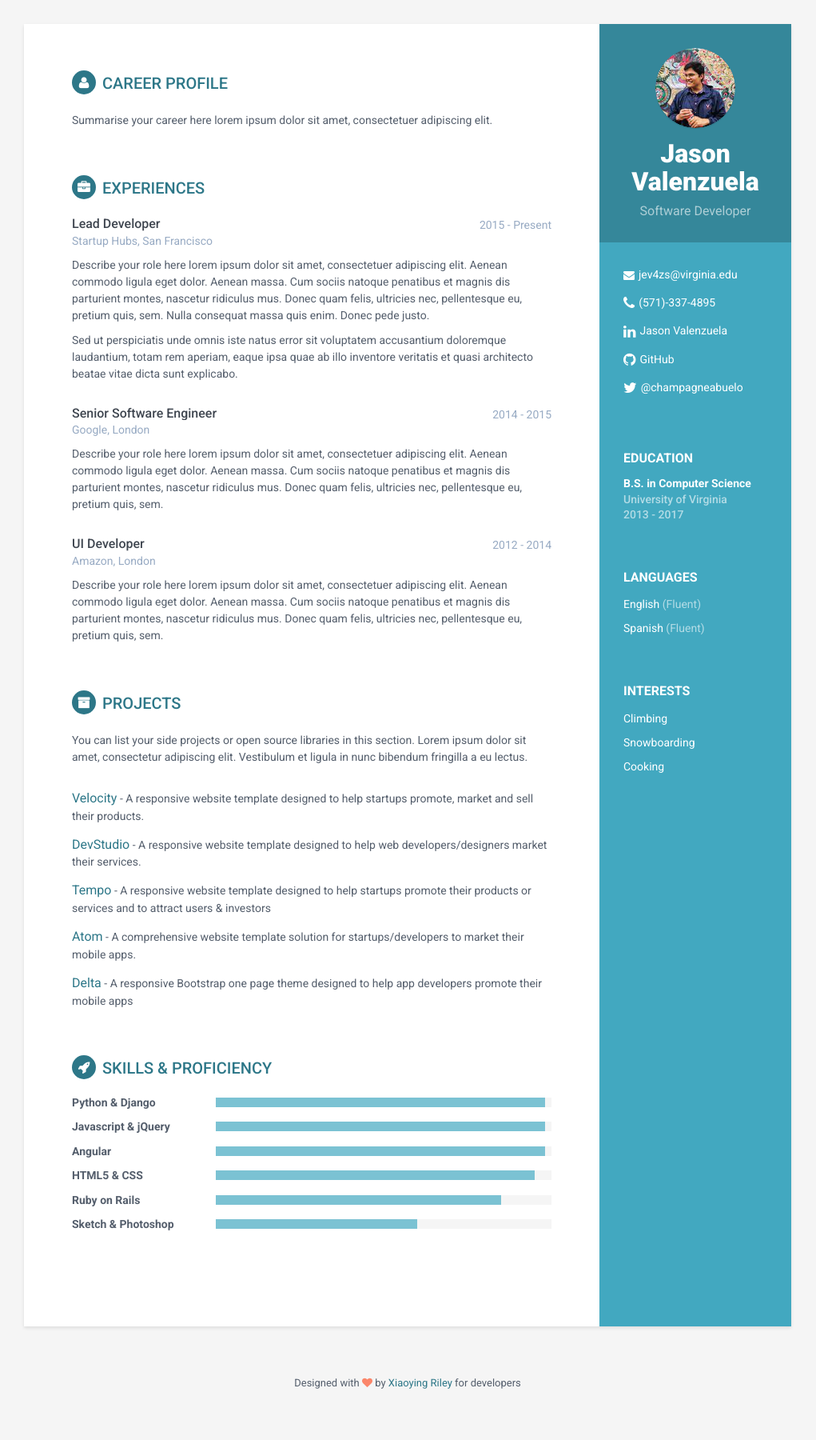
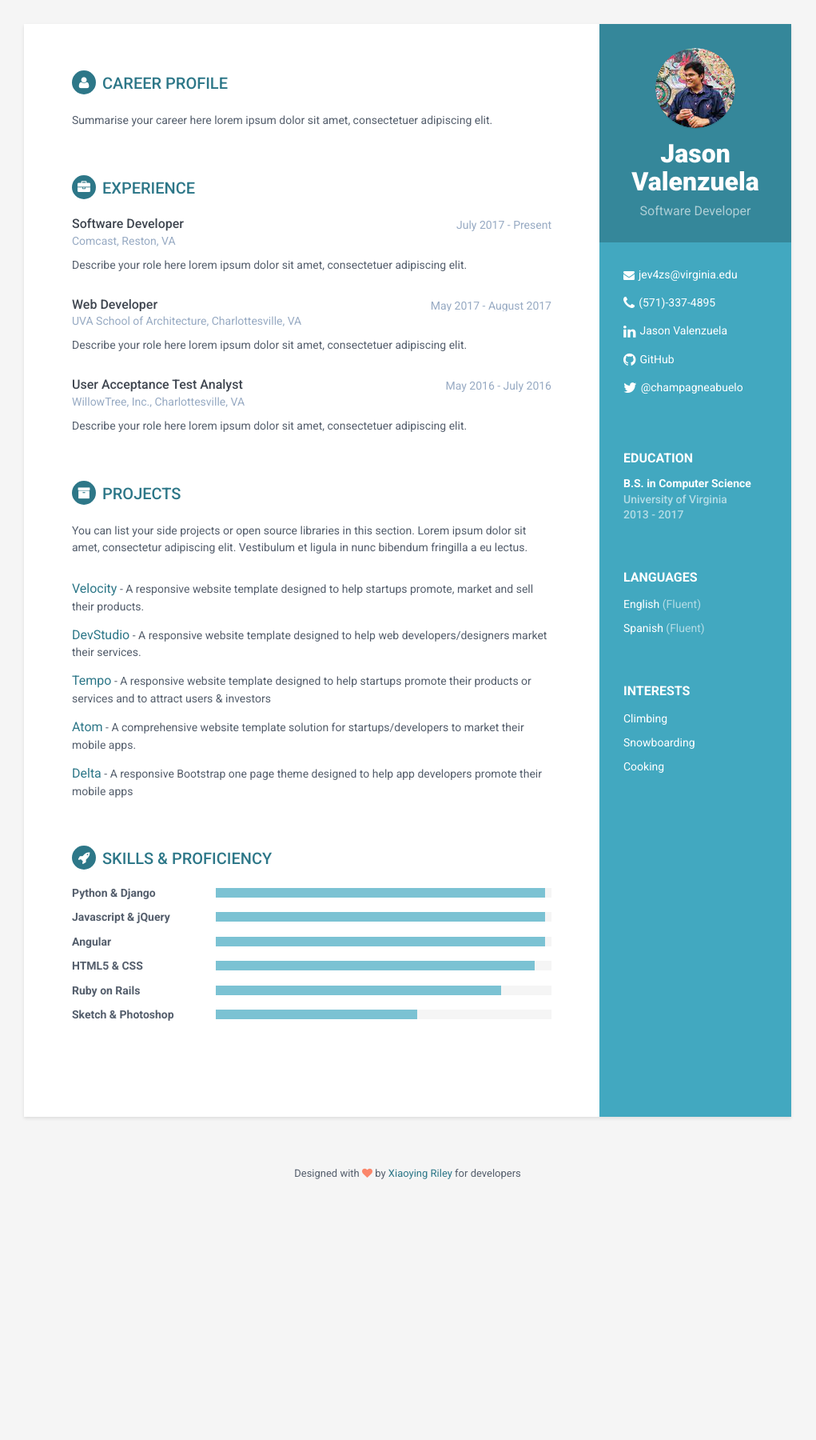
Before and after one commit to champagneabuelo/champagneabuelo.github.io, a Jekyll site: the page built from index.html, in a window 1280 px wide. Shown: the whole page at 80% size, without its empty margins (130-1151 px from the left). Built offline with Jekyll 4.4.1, drawn with Linux system fonts in a browser that asks for light colours; after the commit the page ends 1538 px from its top, so only the background shows below that.

Commit message:
Update experience.html

```diff
--- a/_includes/experience.html
+++ b/_includes/experience.html
@@ -1,44 +1,42 @@
 <section class="section experiences-section">
-                <h2 class="section-title"><i class="fa fa-briefcase"></i>Experiences</h2>
+                <h2 class="section-title"><i class="fa fa-briefcase"></i>Experience</h2>
 
                 <div class="item">
                     <div class="meta">
                         <div class="upper-row">
-                            <h3 class="job-title">Lead Developer</h3>
-                            <div class="time">2015 - Present</div>
+                            <h3 class="job-title">Software Developer</h3>
+                            <div class="time">July 2017 - Present</div>
                         </div><!--//upper-row-->
-                        <div class="company">Startup Hubs, San Francisco</div>
+                        <div class="company">Comcast, Reston, VA</div>
                     </div><!--//meta-->
                     <div class="details">
-                        <p>Describe your role here lorem ipsum dolor sit amet, consectetuer adipiscing elit. Aenean commodo ligula eget dolor. Aenean massa. Cum sociis natoque penatibus et magnis dis parturient montes, nascetur ridiculus mus. Donec quam felis, ultricies nec, pellentesque eu, pretium quis, sem. Nulla consequat massa quis enim. Donec pede justo.</p>
-                        <p>Sed ut perspiciatis unde omnis iste natus error sit voluptatem accusantium doloremque laudantium, totam rem aperiam, eaque ipsa quae ab illo inventore veritatis et quasi architecto beatae vitae dicta sunt explicabo. </p>
+                        <p>Describe your role here lorem ipsum dolor sit amet, consectetuer adipiscing elit.</p>
                     </div><!--//details-->
                 </div><!--//item-->
 
                 <div class="item">
                     <div class="meta">
                         <div class="upper-row">
-                            <h3 class="job-title">Senior Software Engineer</h3>
-                            <div class="time">2014 - 2015</div>
+                            <h3 class="job-title">Web Developer</h3>
+                            <div class="time">May 2017 - August 2017</div>
                         </div><!--//upper-row-->
-                        <div class="company">Google, London</div>
+                        <div class="company">UVA School of Architecture, Charlottesville, VA</div>
                     </div><!--//meta-->
                     <div class="details">
-                        <p>Describe your role here lorem ipsum dolor sit amet, consectetuer adipiscing elit. Aenean commodo ligula eget dolor. Aenean massa. Cum sociis natoque penatibus et magnis dis parturient montes, nascetur ridiculus mus. Donec quam felis, ultricies nec, pellentesque eu, pretium quis, sem.</p>
-
+                        <p>Describe your role here lorem ipsum dolor sit amet, consectetuer adipiscing elit.</p>
                     </div><!--//details-->
                 </div><!--//item-->
 
                 <div class="item">
                     <div class="meta">
                         <div class="upper-row">
-                            <h3 class="job-title">UI Developer</h3>
-                            <div class="time">2012 - 2014</div>
+                            <h3 class="job-title">User Acceptance Test Analyst</h3>
+                            <div class="time">May 2016 - July 2016</div>
                         </div><!--//upper-row-->
-                        <div class="company">Amazon, London</div>
+                        <div class="company">WillowTree, Inc., Charlottesville, VA </div>
                     </div><!--//meta-->
                     <div class="details">
-                        <p>Describe your role here lorem ipsum dolor sit amet, consectetuer adipiscing elit. Aenean commodo ligula eget dolor. Aenean massa. Cum sociis natoque penatibus et magnis dis parturient montes, nascetur ridiculus mus. Donec quam felis, ultricies nec, pellentesque eu, pretium quis, sem.</p>
+                        <p>Describe your role here lorem ipsum dolor sit amet, consectetuer adipiscing elit. </p>
                     </div><!--//details-->
                 </div><!--//item-->
 
```
